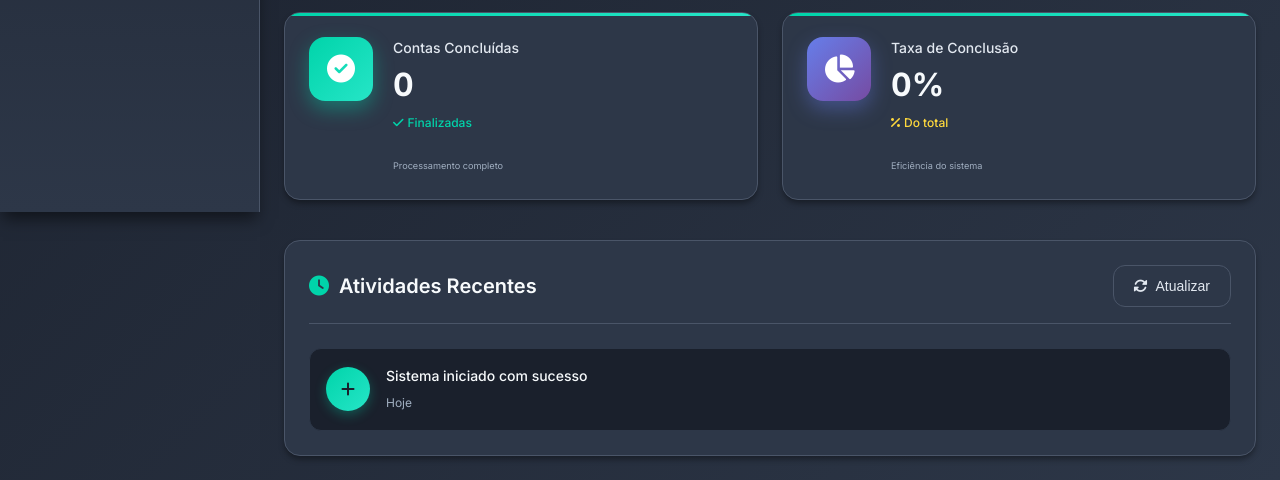
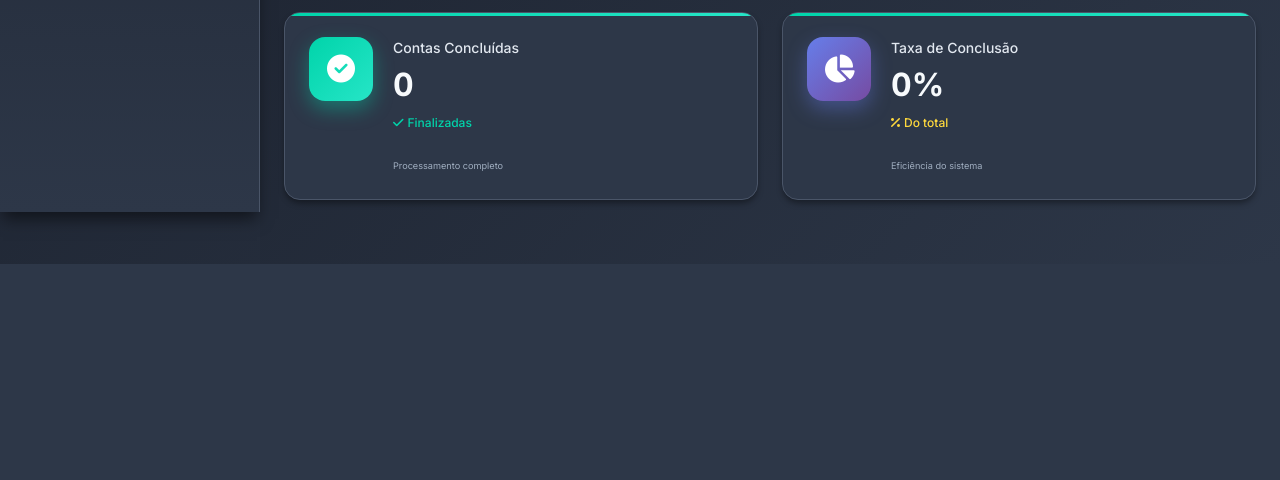
Before and after one commit to GabigolDEVPY/Gestao-DP-contabil, a Flask app: template templates/dashboard.html in a window 1280 px wide. Shown: the part 588-1068 px from the top of the page. After the commit the page ends 852 px from the top, so only its background shows below. Run offline with Flask 3, Linux system fonts and the light colour scheme; the template is opened without the code that fills it, so the values that code supplies are empty; parts of the project's set-up code (start-up, migrations or seed data) failed here and were passed over.

Commit message:
add files

```diff
--- a/routes/contas.py
+++ b/routes/contas.py
@@ -19,10 +19,15 @@ def criar_conta():
 @contas_bp.route("/contas/delete", methods=["POST"])
 def delete_conta():
     result = Contas.deletar_conta(dados=request.form.to_dict())
+    if result:
+        flash(result)
     return redirect(url_for("contas.return_page"))
 
 
 @contas_bp.route("/contas/edit", methods=["POST"])
 def edit_conta():
     result = Contas.editar_conta(dados=request.form.to_dict())
+    if result:
+        flash(result)
+        return redirect(url_for("contas.return_page"))
     return redirect(url_for("contas.return_page"))
--- a/templates/dashboard.html
+++ b/templates/dashboard.html
@@ -129,66 +129,5 @@
     </div>
   </div>
 
-  <!-- Atividades Recentes -->
-  <div class="recent-activity">
-    <div class="activity-header">
-      <h3>
-        <i class="fas fa-clock"></i>
-        Atividades Recentes
-      </h3>
-      <button class="btn btn-outline" onclick="location.reload()">
-        <i class="fas fa-sync-alt"></i>
-        Atualizar
-      </button>
-    </div>
-
-    <div class="activity-list">
-      <div class="activity-item">
-        <div class="activity-icon">
-          <i class="fas fa-plus"></i>
-        </div>
-        <div class="activity-content">
-          <p>Sistema iniciado com sucesso</p>
-          <span class="activity-time">Hoje</span>
-        </div>
-      </div>
-
-      {% if contas.pendente and contas.pendente > 0 %}
-      <div class="activity-item">
-        <div class="activity-icon">
-          <i class="fas fa-exclamation-triangle"></i>
-        </div>
-        <div class="activity-content">
-          <p>{{ contas.pendente }} conta(s) aguardando processamento</p>
-          <span class="activity-time">Status atual</span>
-        </div>
-      </div>
-      {% endif %}
-
-      {% if contas.fazendo and contas.fazendo > 0 %}
-      <div class="activity-item">
-        <div class="activity-icon">
-          <i class="fas fa-cog fa-spin"></i>
-        </div>
-        <div class="activity-content">
-          <p>{{ contas.fazendo }} conta(s) sendo processada(s)</p>
-          <span class="activity-time">Em andamento</span>
-        </div>
-      </div>
-      {% endif %}
-
-      {% if contas.feito and contas.feito > 0 %}
-      <div class="activity-item">
-        <div class="activity-icon">
-          <i class="fas fa-check"></i>
-        </div>
-        <div class="activity-content">
-          <p>{{ contas.feito }} conta(s) processada(s) com sucesso</p>
-          <span class="activity-time">Concluído</span>
-        </div>
-      </div>
-      {% endif %}
-    </div>
-  </div>
 </section>
 {% endblock %}
```
Also changed, not shown: templates/contas.html (+31 -32 lines), utils/db_comands.py (+18 -13 lines), utils/func_contas.py (+16 -4 lines), data_base.db.
